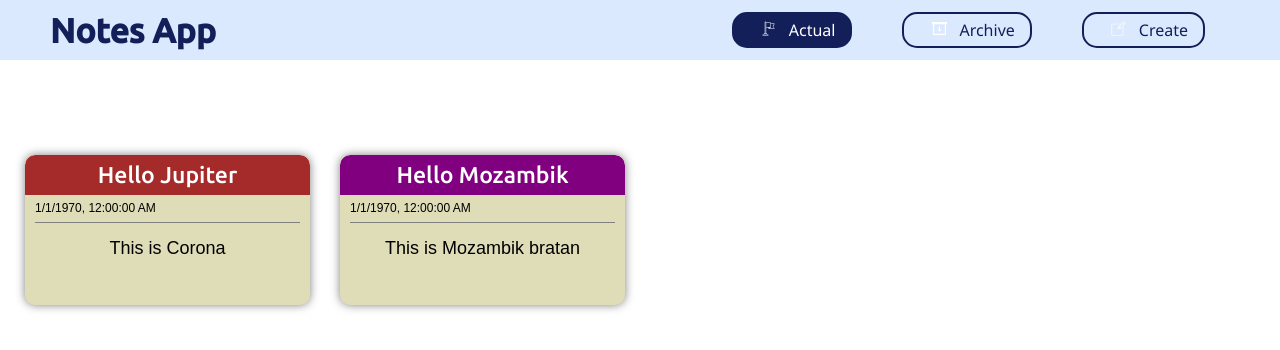
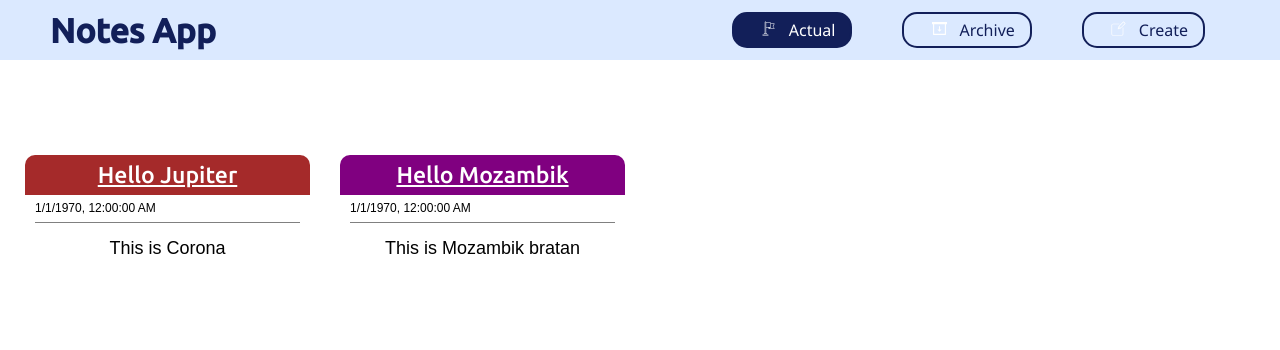
Before and after one commit to ulvibashir/Notes-Project, a React (Create React App) app: page / in a window 1280 px wide. Shown: the top 350 px of the page. Built offline with nearby package versions, Linux system fonts and the light colour scheme; data requests are answered from the project's data file.

Commit message:
single-item

```diff
--- a/src/App.js
+++ b/src/App.js
@@ -3,6 +3,7 @@ import { BrowserRouter as Router, Switch, Route } from 'react-router-dom'
 
 import { Header } from './commons'
 import { NotesContextProvider} from './context/notesContext';
+
 import {
   Homepage,
   Create,
--- a/src/components/Note.jsx
+++ b/src/components/Note.jsx
@@ -1,12 +1,12 @@
 import React from 'react'
 import styled from 'styled-components';
-
+import {Link} from 'react-router-dom'
 import { COLORS } from '../commons/colors'
 
 export function Note({id, title, text, date, color, isCompleted}) {
     const dateTransformed = new Date(date);
     return (
-        <MainContainer>
+        <MainContainer to={`/notes/${id}`}>
             <MainHeader color={color} isCompleted={isCompleted}>
                 <Title text={isCompleted ? 'line-through' : 'none'}> {title} </Title>
                 {isCompleted && <Archive primary={COLORS.primary}>Make Actual</Archive>}
@@ -17,7 +17,7 @@ export function Note({id, title, text, date, color, isCompleted}) {
     )
 }
 
-const MainContainer = styled.div`
+const MainContainer = styled(Link)`
     box-shadow: 0px 0px 10px 0px rgba(0,0,0,0.5);
     background-color: ${COLORS.stickyBackground};
     height: 150px;
--- a/src/components/SingleNoteItem.jsx
+++ b/src/components/SingleNoteItem.jsx
@@ -1,10 +1,34 @@
-import React from 'react'
-import styled from 'styled-components';
+import React, { useContext } from "react";
+import styled from "styled-components";
+
+import { NotesContext } from "../context/notesContext";
 
 export function SingleNoteItem({ id, title, text, date, color, isCompleted }) {
-    return (
-        <div>
-            {/* Single Note Item */}
-        </div>
-    )
+  const { notes } = useContext(NotesContext);
+  const note = notes.find(item => item.id == id);
+
+
+
+  return (
+    <div>
+      single item
+      {note && (
+        <SingleItem color={color}>
+          <p> {note.title}</p>
+          <p> {text}</p>
+          <p> {date}</p>
+          <p> {isCompleted}</p>
+        </SingleItem>
+      )}
+    </div>
+  );
 }
+
+const SingleItem = styled.div`
+  background-color: ${p => p.color};
+  display: flex;
+  flex-direction: column;
+  justify-content: space-between;
+  height: 80px;
+  width: 100px;
+`;
--- a/src/pages/Homepage/Homepage.jsx
+++ b/src/pages/Homepage/Homepage.jsx
@@ -1,16 +1,18 @@
 import React, { useContext } from 'react';
+import { Route } from 'react-router-dom';
 
 import { NotesContext } from '../../context/notesContext';
-import { Note, SingleNoteItem } from '../../components';
+import { Note, SingleNoteItem } from '../../components/index';
 import { Row, Container, Loader } from '../../commons';
 
 export function Homepage() {
 
     const { notes } = useContext(NotesContext);
-
     const filteredNotes = notes.filter(note => note.isCompleted === false)
+    console.log(filteredNotes);
 
     return (
+
         <Container>
             {notes.length !== 0 ?
                 <Row>
@@ -26,16 +28,23 @@ export function Homepage() {
                 </Row>
                 :
                 <Loader />}
+
+               <Route path="/notes/:id" component={SingleNoteItem}/>
         </Container>
 
 
-        /* comment Container then uncomment this
+      //  comment Container then uncomment this
+
+   /*   <div>
+     {!!notes.length &&
          <SingleNoteItem id={notes[0].id}
             title={notes[0].title}
             text={notes[0].text}
             date={notes[0].date}
             color={notes[0].color}
-                isCompleted={notes[0].isCompleted} ></SingleNoteItem>
+            isCompleted={notes[0].isCompleted} />
+     }
+      </div>
       */
     )
 }
```
Lines whose indentation alone changed are shown as unchanged.
